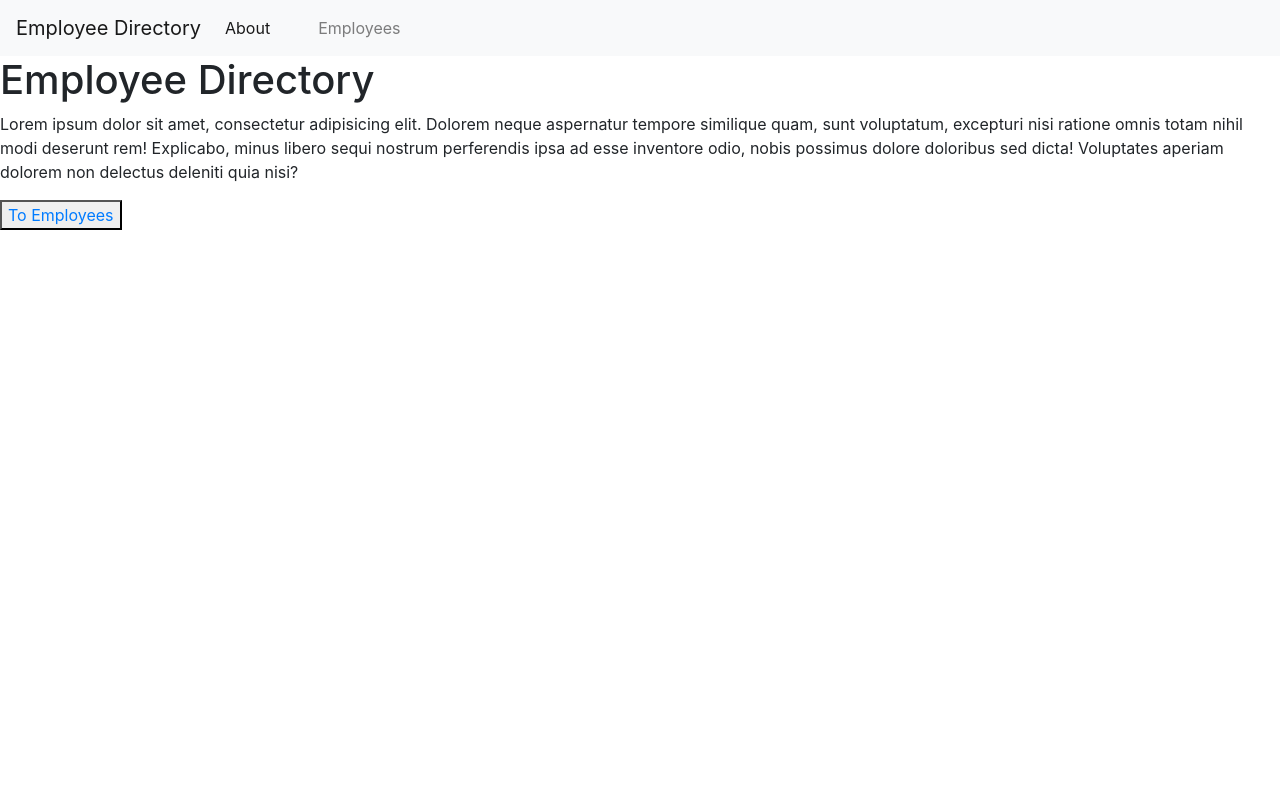
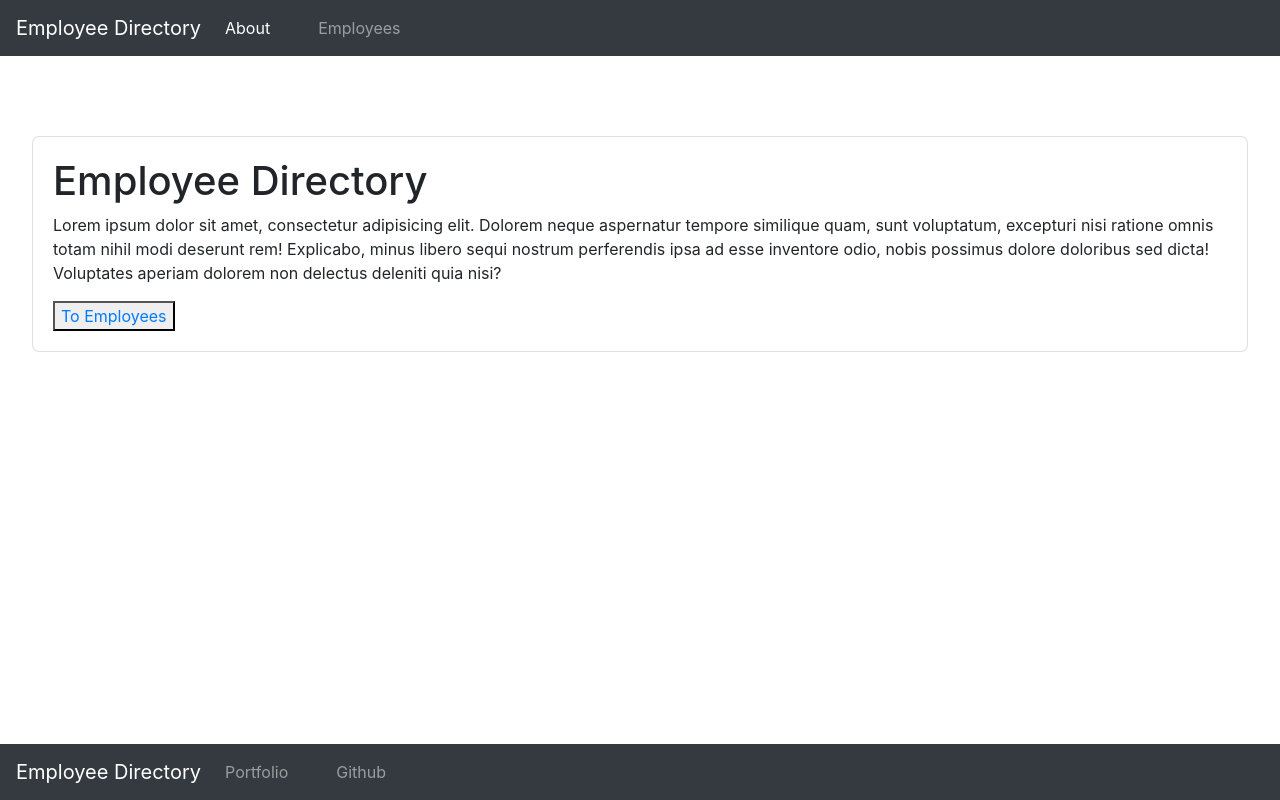
Before and after one commit to themancalledzac/react-employee-directory, a React (Create React App) app: page / in a window 1280 px wide. Built offline with nearby package versions, Linux system fonts and the light colour scheme.

Commit message:
general styling, added footer

```diff
--- a/src/App.css
+++ b/src/App.css
@@ -2,37 +2,8 @@
   text-align: center;
 }
 
-.App-logo {
-  height: 40vmin;
-  pointer-events: none;
+body,
+html {
+  height: 100%;
+  background-color: "#f8f9fa";
 }
-
-@media (prefers-reduced-motion: no-preference) {
-  .App-logo {
-    animation: App-logo-spin infinite 20s linear;
-  }
-}
-
-.App-header {
-  background-color: #282c34;
-  min-height: 100vh;
-  display: flex;
-  flex-direction: column;
-  align-items: center;
-  justify-content: center;
-  font-size: calc(10px + 2vmin);
-  color: white;
-}
-
-.App-link {
-  color: #61dafb;
-}
-
-@keyframes App-logo-spin {
-  from {
-    transform: rotate(0deg);
-  }
-  to {
-    transform: rotate(360deg);
-  }
-}
--- a/src/App.js
+++ b/src/App.js
@@ -3,15 +3,17 @@ import "./App.css";
 import Navbar from "./components/Navbar";
 import Employees from "./pages/Employees";
 import About from "./pages/About";
+import Footer from "./components/Footer";
 
 function App() {
   return (
     <Router>
-      <div>
+      <>
         <Navbar />
         <Route exact path='/' component={About} />
         <Route exact path='/employees' component={Employees} />
-      </div>
+        <Footer />
+      </>
     </Router>
   );
 }
--- a/src/components/EmployeeCard/index.js
+++ b/src/components/EmployeeCard/index.js
@@ -2,7 +2,7 @@ import React from "react";
 
 function EmployeeCard({ users }) {
   return (
-    <div className='card' style={{ margin: "2rem" }}>
+    <div className='card' style={{ margin: "2rem", borderRadius: "7px" }}>
       <div className='card-body' style={{ display: "flex", flexWrap: "wrap" }}>
         {users
           // .filter((user) => {
@@ -16,7 +16,7 @@ function EmployeeCard({ users }) {
               <img
                 alt='portrait'
                 src={user.picture.large}
-                style={{ maxWidth: "300px" }}
+                style={{ maxWidth: "300px", borderRadius: "7px" }}
               />
               <h2 className='card-text'>
                 {user.name.first} {user.name.last}
--- a/src/components/Filters.js/index.js
+++ b/src/components/Filters.js/index.js
@@ -2,7 +2,7 @@ import React from "react";
 
 const Filters = ({ handleInputChange }) => {
   return (
-    <div className='card mb-5'>
+    <div className='card mb-5' style={{ margin: "2rem", borderRadius: "7px" }}>
       <div className='card-body'>
         <form>
           <div className='form-group'>
--- /dev/null
+++ b/src/components/Footer/index.js
@@ -0,0 +1,32 @@
+import React from "react";
+import { NavLink } from "react-router-dom";
+import "./style.css";
+
+const Footer = () => {
+  return (
+    <nav
+      className='footer navbar navbar-expand-lg navbar-dark bg-dark'
+      style={{ marginTop: "4rem", position: "absolute" }}
+    >
+      <NavLink className='navbar-brand' to='/'>
+        Employee Directory
+      </NavLink>
+      <div>
+        <ul className='navbar-nav'>
+          <li className='nav-item'>
+            <a className='nav-link' href='www.zacedens.com'>
+              Portfolio
+            </a>
+          </li>
+          <li className='nav-item'>
+            <a className='nav-link' href='https://github.com/themancalledzac'>
+              Github
+            </a>
+          </li>
+        </ul>
+      </div>
+    </nav>
+  );
+};
+
+export default Footer;
--- /dev/null
+++ b/src/components/Footer/style.css
@@ -0,0 +1,5 @@
+.footer {
+  position: absolute;
+  bottom: 0;
+  width: 100%;
+}
--- a/src/components/Navbar/index.js
+++ b/src/components/Navbar/index.js
@@ -1,17 +1,17 @@
 import React from "react";
-import { Link } from "react-router-dom";
+import { NavLink } from "react-router-dom";
 import "./style.css";
 
 const Navbar = () => {
   return (
-    <nav className='navbar navbar-expand-lg navbar-light bg-light'>
-      <Link className='navbar-brand' to='/'>
+    <nav className='navbar navbar-expand-lg navbar-dark bg-dark'>
+      <NavLink className='navbar-brand' to='/'>
         Employee Directory
-      </Link>
+      </NavLink>
       <div>
         <ul className='navbar-nav'>
           <li className='nav-item'>
-            <Link
+            <NavLink
               to='/'
               className={
                 window.location.pathname === "/" ||
@@ -21,10 +21,10 @@ const Navbar = () => {
               }
             >
               About
-            </Link>
+            </NavLink>
           </li>
           <li className='nav-item'>
-            <Link
+            <NavLink
               to='employees'
               className={
                 window.location.pathname === "/employees"
@@ -33,7 +33,7 @@ const Navbar = () => {
               }
             >
               Employees
-            </Link>
+            </NavLink>
           </li>
         </ul>
       </div>
--- a/src/components/Navbar/style.css
+++ b/src/components/Navbar/style.css
@@ -1,3 +1,7 @@
 .nav-item {
   padding-right: 2rem;
 }
+
+.nav-item:hover {
+  text-decoration: underline;
+}
--- a/src/pages/About.js
+++ b/src/pages/About.js
@@ -3,19 +3,24 @@ import { Link } from "react-router-dom";
 
 const About = () => {
   return (
-    <div>
+    <div
+      className='card'
+      style={{ margin: "2rem", marginTop: "5rem", borderRadius: "7px" }}
+    >
+      <div className='card-body'>
         <h1>Employee Directory</h1>
         <p>
-        Lorem ipsum dolor sit amet, consectetur adipisicing elit. Dolorem neque
-        aspernatur tempore similique quam, sunt voluptatum, excepturi nisi
-        ratione omnis totam nihil modi deserunt rem! Explicabo, minus libero
-        sequi nostrum perferendis ipsa ad esse inventore odio, nobis possimus
-        dolore doloribus sed dicta! Voluptates aperiam dolorem non delectus
-        deleniti quia nisi?
+          Lorem ipsum dolor sit amet, consectetur adipisicing elit. Dolorem
+          neque aspernatur tempore similique quam, sunt voluptatum, excepturi
+          nisi ratione omnis totam nihil modi deserunt rem! Explicabo, minus
+          libero sequi nostrum perferendis ipsa ad esse inventore odio, nobis
+          possimus dolore doloribus sed dicta! Voluptates aperiam dolorem non
+          delectus deleniti quia nisi?
         </p>
         <button>
           <Link to='/employees'>To Employees</Link>
         </button>
+      </div>
     </div>
     // button
   );
--- a/src/pages/Employees.js
+++ b/src/pages/Employees.js
@@ -1,43 +1,49 @@
-import React from "react";
+import React, { useEffect, useState } from "react";
 import API from "../utils/API";
 import EmployeeCard from "../components/EmployeeCard";
-import Filters from "../components/Filters.js";
+import Filters from "../components/Filters.js/index.js";
 
-class Employees extends React.Component {
-  state = {
-    users: [],
-    search: "",
+function Employees() {
+  const [users, setUsers] = useState([]);
+  const [search, setSearch] = useState("");
+  // state = {
+  //   users: [],
+  //   search: "",
+  // };
+
+  useEffect(() => {
+    // ----TODO ---- stop auto-updating useEffect
+    // if (!users) {
+    API.getEmployees()
+      .then((res) => {
+        if (res.data.length === 0) {
+          throw new Error("No results found.");
+        }
+        if (res.data.status === "error") {
+          throw new Error(res.data.message);
+        }
+        setUsers(res.data.results);
+      })
+      .catch((err) => console.log(err));
+    // }
+  }, []);
+
+  // --------------TODO -------------- the search/filter portion
+  const handleInputChange = (search) => {
+    // getting the value and name of the input which triggered the change
+    // const { name, value } = search.target;
+    // setSearch(name.value);
+    setSearch(search.target.value);
+    // updating the input's state
   };
 
-  componentDidMount() {
-    this.createEmployees();
-  }
-
-  createEmployees = (query) => {
-    API.getEmployees(query)
-      .then((res) => this.setState({ users: res.data.results }))
-      .catch((err) => console.log(err));
-  };
-
-  handleInputChange = (event) => {
-    // getting the value and name of the input which triggered the change
-    const { name, value } = event.target;
-
-    // updating the input's state
-    this.setState({
-      [name]: value,
-    });
-  };
-
-  render() {
-    return (
-      <div>
-        {this.state.search}
-        <Filters handleInputChange={this.handleInputChange} />
-        <EmployeeCard users={this.state.users} search={this.state.search} />
-      </div>
-    );
-  }
+  return (
+    <div>
+      {search}
+      <Filters handleInputChange={handleInputChange} />
+      <EmployeeCard users={users} search={search} />
+    </div>
+  );
 }
 
 export default Employees;
```
Also changed, not shown: 1 other file (tests, documents, lock files or other folders). Lines whose indentation alone changed are shown as unchanged.
